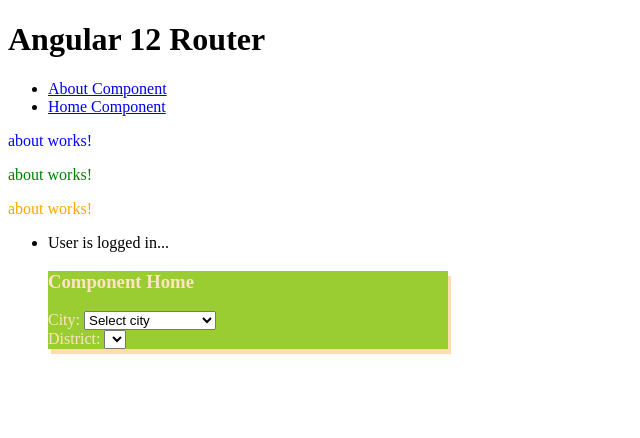
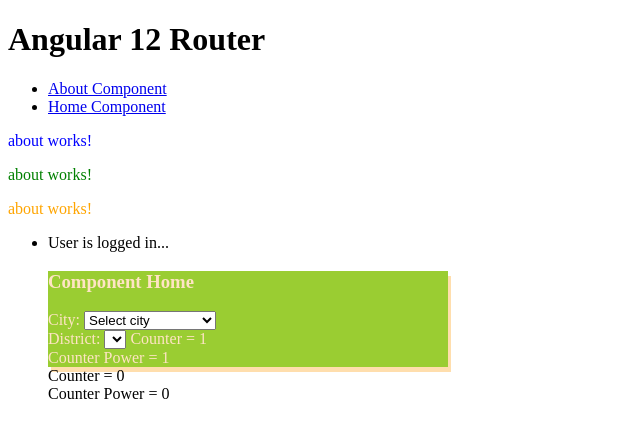
Before and after one commit to anhLEvn/Angular12-github, an Angular app: page /about in a window 1280 px wide. Shown: the top 438 px of the page, without its empty margins (0-640 px from the left). Built offline with nearby package versions, Linux system fonts and the light colour scheme.

Commit message:
Commit Service

```diff
--- /dev/null
+++ b/src/app/Services/common.service.ts
@@ -0,0 +1,14 @@
+import { Injectable } from '@angular/core';
+
+@Injectable({
+  providedIn: 'root'
+})
+export class CommonService {
+  public counter = 0;
+
+  constructor() { }
+
+  public power(a: number): number {
+    return a * a;
+  }
+}
--- a/src/app/about/about.component.html
+++ b/src/app/about/about.component.html
@@ -13,5 +13,8 @@
   <li *ngSwitchDefault>
     <p>Please choose login name</p>
   </li>
+<span> Counter = {{counterAbout}}</span>
+<br>
+<span> Counter Power = {{counterPower}}</span>
 
 </ul>
--- a/src/app/about/about.component.ts
+++ b/src/app/about/about.component.ts
@@ -1,4 +1,5 @@
 import { Component, OnInit } from '@angular/core';
+import { CommonService } from '../Services/common.service';
 
 @Component({
   selector: 'app-about',
@@ -9,10 +10,16 @@
 
   public loginName = 'user';
   public myColor = 'green';
+  public counterAbout = 0;
+  public counterPower = 0;
 
-  constructor() { }
+
+  constructor(private common: CommonService) { }
 
   ngOnInit(): void {
+    this.counterAbout = this.common.counter;
+    this.counterPower = this.common.power(this.counterAbout);
+    this.common.counter ++;
   }
 
 }
--- a/src/app/home/home.component.html
+++ b/src/app/home/home.component.html
@@ -33,4 +33,8 @@
 <select id="district">
   <option *ngFor="let district of districts" value="">{{district}}</option>
 </select>
+
+<span> Counter = {{counterHome}}</span>
+<br>
+<span> Counter Power = {{counterPower}}</span>
 </div>
--- a/src/app/home/home.component.ts
+++ b/src/app/home/home.component.ts
@@ -1,4 +1,5 @@
 import { Component, OnInit } from '@angular/core';
+import { CommonService } from '../Services/common.service';
 
 @Component({
   selector: 'app-home',
@@ -23,10 +24,17 @@
                     {city: 'Bà Rịa - Vũng Tàu', districts: ["Thành phố Vũng Tàu","Thị xã Bà Rịa","Thị xã Phú Mỹ",
                     "Huyện Châu Đức","Huyện Côn Đảo","Huyện Đất Đỏ","Huyện Long Điền","Huyện Tân Thành","Huyện Xuyên Mộc"] },
                           ]
-    constructor() { }
+
+  public counterHome = 0;
+  public counterPower = 0;
+    constructor(private common: CommonService) { }
 
   ngOnInit(): void {
     console.log('Cities: ', this.vietnamData);
+    this.counterHome = this.common.counter;
+    this.counterPower = this.common.power(this.counterHome);
+    this.common.counter++;
+
    }
 
    public districts: string[] = [];
```
Also changed, not shown: 1 other file (tests, documents, lock files or other folders).
